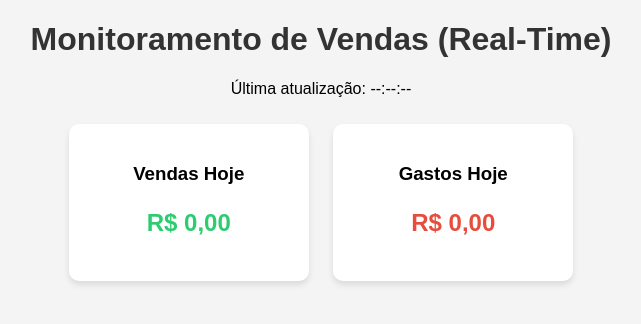
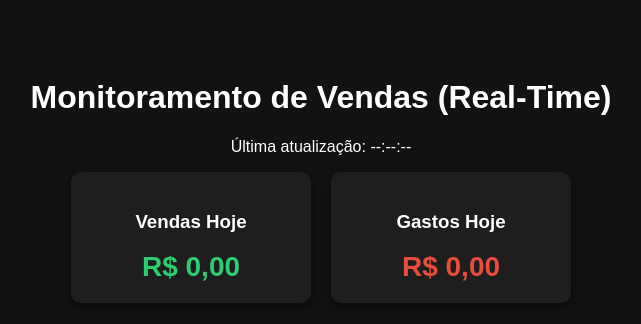
Before and after one commit to Acmsilva1/vendas, a FastAPI app: page / in a window 1280 px wide. Shown: the top 324 px of the page, without its empty margins (319-960 px from the left). Run offline with FastAPI, Linux system fonts and the light colour scheme.

Commit message:
Update index.html

```diff
--- a/templates/index.html
+++ b/templates/index.html
@@ -2,53 +2,46 @@
 <html lang="pt-br">
 <head>
     <meta charset="UTF-8">
-    <title>Dashboard Real-Time Vendas</title>
+    <title>Dashboard Real-Time</title>
     <style>
-        body { font-family: sans-serif; text-align: center; background: #f4f4f4; }
-        .card { background: white; padding: 20px; border-radius: 10px; display: inline-block; margin: 10px; box-shadow: 0 4px 6px rgba(0,0,0,0.1); min-width: 200px; }
-        h1 { color: #333; }
-        .valor { font-size: 24px; font-weight: bold; color: #2ecc71; }
+        body { font-family: sans-serif; background: #121212; color: white; text-align: center; padding-top: 50px; }
+        .grid { display: flex; justify-content: center; gap: 20px; }
+        .card { background: #1e1e1e; padding: 20px; border-radius: 10px; min-width: 200px; box-shadow: 0 4px 10px rgba(0,0,0,0.5); }
+        .valor { font-size: 28px; font-weight: bold; margin-top: 10px; }
+        #vendas-dia { color: #2ecc71; }
+        #gastos-dia { color: #e74c3c; }
     </style>
 </head>
 <body>
     <h1>Monitoramento de Vendas (Real-Time)</h1>
     <p>Última atualização: <span id="update-time">--:--:--</span></p>
 
-    <div class="card">
-        <h3>Vendas Hoje</h3>
-        <p class="valor" id="vendas-dia">R$ 0,00</p>
-    </div>
-
-    <div class="card">
-        <h3>Gastos Hoje</h3>
-        <p class="valor" id="gastos-dia" style="color: #e74c3c;">R$ 0,00</p>
+    <div class="grid">
+        <div class="card">
+            <h3>Vendas Hoje</h3>
+            <div class="valor" id="vendas-dia">R$ 0,00</div>
+        </div>
+        <div class="card">
+            <h3>Gastos Hoje</h3>
+            <div class="valor" id="gastos-dia">R$ 0,00</div>
+        </div>
     </div>
 
     <script>
-        async function buscarDados() {
+        async function atualizar() {
             try {
-                const response = await fetch('/api/status');
-                const data = await response.json();
+                const res = await fetch('/api/status');
+                const data = await res.json();
+                if(data.erro) return console.error(data.erro);
 
-                if(data.erro) {
-                    console.error("Erro na API:", data.erro);
-                    return;
-                }
-
-                // Atualizando os elementos HTML dinamicamente
-                document.getElementById('vendas-dia').innerText = "R$ " + data.vendas_dia.toLocaleString('pt-BR');
-                document.getElementById('gastos-dia').innerText = "R$ " + data.gastos_dia.toLocaleString('pt-BR');
+                const fmt = (v) => v.toLocaleString('pt-BR', { style: 'currency', currency: 'BRL' });
+                document.getElementById('vendas-dia').innerText = fmt(data.vendas_dia);
+                document.getElementById('gastos-dia').innerText = fmt(data.gastos_dia);
                 document.getElementById('update-time').innerText = data.ultima_atualizacao;
-
-            } catch (err) {
-                console.error("Falha ao buscar dados", err);
-            }
+            } catch (e) { console.error(e); }
         }
-
-        // Atualiza a cada 30 segundos
-        setInterval(buscarDados, 30000);
-        // Chama a primeira vez ao carregar
-        buscarDados();
+        setInterval(atualizar, 30000); // 30 segundos
+        atualizar();
     </script>
 </body>
 </html>
```
